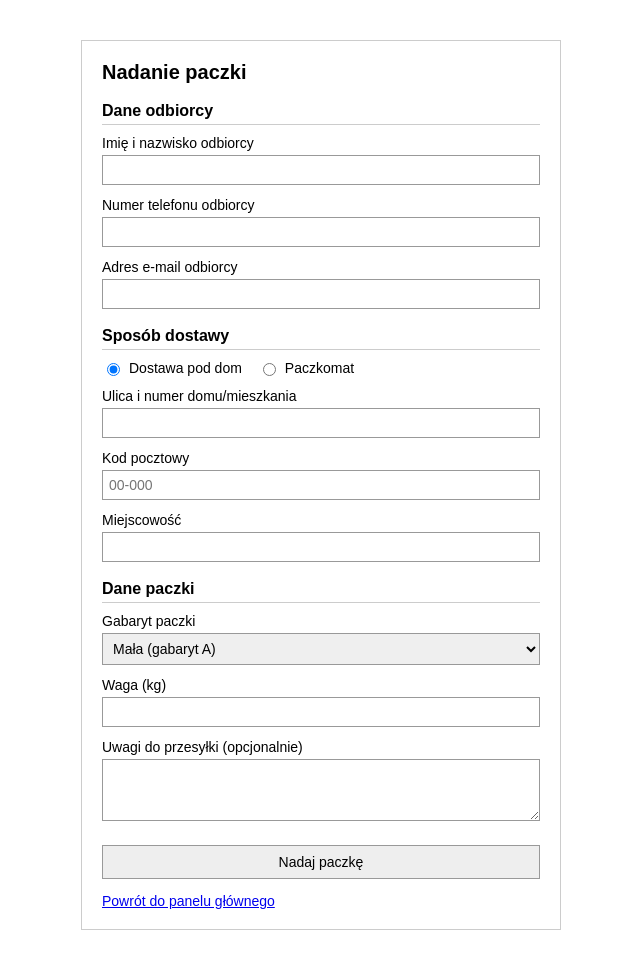
After one commit to Sajmon444/firma-kurierska-projekt, a Spring Boot app: page /doreczenie/nadaj-paczke.html in a window 1280 px wide. The commit adds this page. Shown: the whole page, without its empty margins (319-959 px from the left). Run offline with Spring Boot 4, Linux system fonts and the light colour scheme; some of the project's set-up classes (security, data sources, template engines, error pages and the like) are left out, and stand-ins take their place.

Commit message:
dodanie użytkownika testowego do h2 oraz ekran nadawania paczki

```diff
--- /dev/null
+++ b/src/main/resources/static/doreczenie/nadaj-paczke.html
@@ -0,0 +1,132 @@
+<!DOCTYPE html>
+<html lang="pl">
+<head>
+    <meta charset="UTF-8">
+    <title>Nadaj paczkę</title>
+    <link rel="stylesheet" href="style.css">
+</head>
+<body>
+    <div class="container">
+        <h1>Nadanie paczki</h1>
+
+        <form action="#" method="post">
+            <h2>Dane odbiorcy</h2>
+
+            <div class="form-group">
+                <label for="recipientName">Imię i nazwisko odbiorcy</label>
+                <input type="text" id="recipientName" name="recipientName" required>
+            </div>
+
+            <div class="form-group">
+                <label for="recipientPhone">Numer telefonu odbiorcy</label>
+                <input type="tel" id="recipientPhone" name="recipientPhone" required>
+            </div>
+
+            <div class="form-group">
+                <label for="recipientEmail">Adres e-mail odbiorcy</label>
+                <input type="email" id="recipientEmail" name="recipientEmail">
+            </div>
+
+            <h2>Sposób dostawy</h2>
+
+            <div class="radio-group">
+                <label>
+                    <input type="radio" name="deliveryType" value="HOME" checked>
+                    Dostawa pod dom
+                </label>
+                <label>
+                    <input type="radio" name="deliveryType" value="LOCKER">
+                    Paczkomat
+                </label>
+            </div>
+
+            <div id="home-address-section">
+                <div class="form-group">
+                    <label for="street">Ulica i numer domu/mieszkania</label>
+                    <input type="text" id="street" name="street" required>
+                </div>
+
+                <div class="form-group">
+                    <label for="postalCode">Kod pocztowy</label>
+                    <input type="text" id="postalCode" name="postalCode" placeholder="00-000" required>
+                </div>
+
+                <div class="form-group">
+                    <label for="city">Miejscowość</label>
+                    <input type="text" id="city" name="city" required>
+                </div>
+            </div>
+
+            <div id="locker-section" class="hidden">
+                <div class="form-group">
+                    <label for="lockerCode">Kod paczkomatu</label>
+                    <input type="text" id="lockerCode" name="lockerCode" placeholder="np. KRA01M">
+                </div>
+
+                <div class="form-group">
+                    <label for="lockerCity">Miejscowość paczkomatu</label>
+                    <input type="text" id="lockerCity" name="lockerCity">
+                </div>
+            </div>
+
+            <h2>Dane paczki</h2>
+
+            <div class="form-group">
+                <label for="packageSize">Gabaryt paczki</label>
+                <select id="packageSize" name="packageSize" required>
+                    <option value="SMALL">Mała (gabaryt A)</option>
+                    <option value="MEDIUM">Średnia (gabaryt B)</option>
+                    <option value="LARGE">Duża (gabaryt C)</option>
+                </select>
+            </div>
+
+            <div class="form-group">
+                <label for="weight">Waga (kg)</label>
+                <input type="number" id="weight" name="weight" step="0.1" min="0.1" required>
+            </div>
+
+            <div class="form-group">
+                <label for="notes">Uwagi do przesyłki (opcjonalnie)</label>
+                <textarea id="notes" name="notes" rows="3"></textarea>
+            </div>
+
+            <button type="submit">Nadaj paczkę</button>
+        </form>
+
+        <div class="link">
+            <a id="back-link" href="/home.html">Powrót do panelu głównego</a>
+        </div>
+    </div>
+
+    <script>
+        const params = new URLSearchParams(window.location.search);
+        const login = params.get('login');
+        if (login) {
+            document.getElementById('back-link').href = '/home.html?login=' + encodeURIComponent(login);
+        }
+
+        const deliveryRadios = document.querySelectorAll('input[name="deliveryType"]');
+        const homeSection = document.getElementById('home-address-section');
+        const lockerSection = document.getElementById('locker-section');
+
+        const homeInputs = homeSection.querySelectorAll('input');
+        const lockerInputs = lockerSection.querySelectorAll('input');
+
+        deliveryRadios.forEach(function (radio) {
+            radio.addEventListener('change', function () {
+                if (this.value === 'HOME') {
+                    homeSection.classList.remove('hidden');
+                    lockerSection.classList.add('hidden');
+                    homeInputs.forEach(input => input.required = true);
+                    lockerInputs.forEach(input => input.required = false);
+                } else {
+                    homeSection.classList.add('hidden');
+                    lockerSection.classList.remove('hidden');
+                    homeInputs.forEach(input => input.required = false);
+                    lockerInputs.forEach(input => input.required = true);
+                }
+            });
+        });
+    </script>
+</body>
+</html>
--- /dev/null
+++ b/src/main/resources/static/doreczenie/style.css
@@ -0,0 +1,86 @@
+* {
+    box-sizing: border-box;
+}
+
+body {
+    font-family: Arial, sans-serif;
+    background-color: #ffffff;
+    color: #000000;
+    margin: 40px;
+}
+
+.container {
+    max-width: 480px;
+    margin: 0 auto;
+    padding: 20px;
+    border: 1px solid #cccccc;
+}
+
+h1 {
+    font-size: 20px;
+    margin-top: 0;
+    margin-bottom: 16px;
+}
+
+h2 {
+    font-size: 16px;
+    margin-top: 18px;
+    margin-bottom: 10px;
+    padding-bottom: 4px;
+    border-bottom: 1px solid #cccccc;
+}
+
+.form-group {
+    margin-bottom: 12px;
+}
+
+label {
+    display: block;
+    margin-bottom: 4px;
+    font-size: 14px;
+}
+
+.radio-group {
+    display: flex;
+    gap: 16px;
+    margin-bottom: 12px;
+}
+
+.radio-group label {
+    display: inline-flex;
+    align-items: center;
+    gap: 6px;
+    margin-bottom: 0;
+}
+
+input[type="text"],
+input[type="tel"],
+input[type="email"],
+input[type="number"],
+select,
+textarea {
+    width: 100%;
+    padding: 6px;
+    border: 1px solid #999999;
+    font-size: 14px;
+    font-family: Arial, sans-serif;
+}
+
+button {
+    width: 100%;
+    padding: 8px;
+    background-color: #eeeeee;
+    border: 1px solid #999999;
+    font-size: 14px;
+    cursor: pointer;
+    margin-top: 8px;
+}
+
+.link {
+    margin-top: 14px;
+    font-size: 14px;
+}
+
+.hidden {
+    display: none;
+}
--- a/src/main/resources/static/home.html
+++ b/src/main/resources/static/home.html
@@ -72,7 +72,7 @@
     <div class="top-bar">
         <div class="top-bar-left">
             <span>Zalogowany jako: <strong id="username">Użytkownik</strong></span>
-            <button type="button">Nadaj paczkę</button>
+            <a id="send-package-link" href="/doreczenie/nadaj-paczke.html" class="btn-link">Nadaj paczkę</a>
         </div>
         <div class="top-bar-right">
             <a href="/rejestracja/logowanie.html" class="btn-link">Wyloguj się</a>
@@ -96,6 +96,7 @@
         const login = params.get('login');
         if (login) {
             document.getElementById('username').textContent = login;
+            document.getElementById('send-package-link').href = '/doreczenie/nadaj-paczke.html?login=' + encodeURIComponent(login);
         }
     </script>
 </body>
```
Also changed, not shown: src/main/java/pl/edu/atar/firmakurierskaprojekt/config/DevDataInitializer.java (added, +38 -0 lines), 1 other file.
